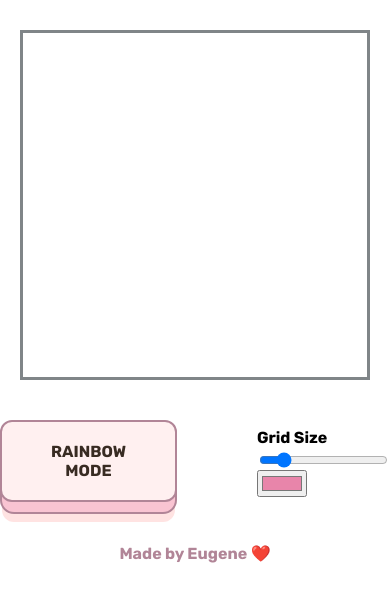
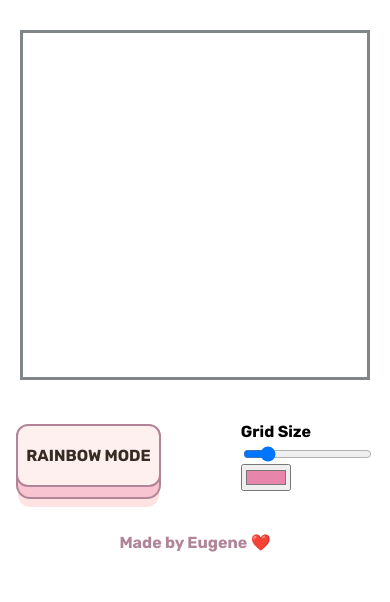
Before and after one commit to scare-destiny/ETCH-A-SKETCH, a plain HTML site: page index.html in a window 390 px wide. Shown: the part 202-804 px from the top of the page. Drawn offline with Linux system fonts and the light colour scheme.

Commit message:
Changed buttons padding for mobile devices

```diff
--- a/buton.css
+++ b/buton.css
@@ -36,7 +36,7 @@ button {
   font-weight: 600;
   color: #382b22;
   text-transform: uppercase;
-  padding: 1.25em 3em;
+  padding: 1.25em 0.5em;
   background: #fff0f0;
   border: 2px solid #b18597;
   border-radius: 0.75em;
```
